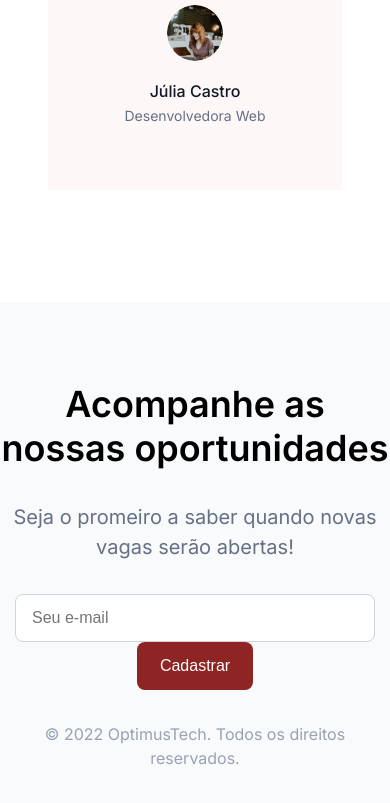
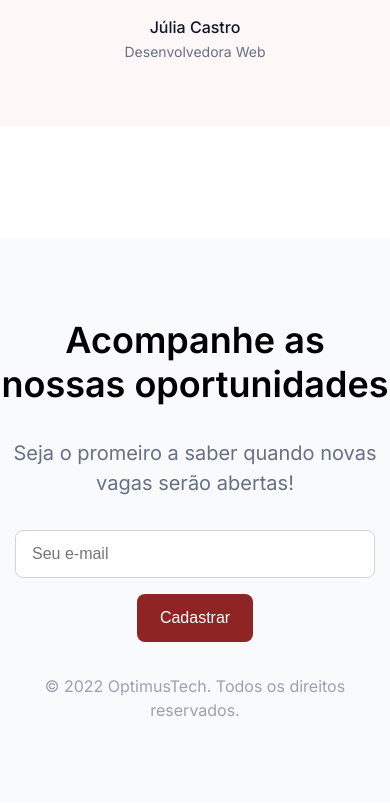
Before and after one commit to NicolasOsso/desafio-alura, a plain HTML site: page index.html in a window 390 px wide. Shown: the part 4057-4860 px from the top of the page. Drawn offline with Linux system fonts and the light colour scheme.

Commit message:
Desafio alura

```diff
--- a/assets/css/responsivo.css
+++ b/assets/css/responsivo.css
@@ -8,6 +8,14 @@
     }
     .card__vagas{
         width: 100%;
+    }
+
+    .colaboradores{
+        margin: 2rem 0 7rem 0;
+    }
+
+    .formulario__oportunidades-rodape{
+        gap: 1rem;
     }
 }
 
--- a/assets/css/rodape.css
+++ b/assets/css/rodape.css
@@ -22,6 +22,15 @@
     line-height: 30px;
 
     color: var(--texto-sobrenos);
+}
+
+
+
+.formulario__oportunidades-rodape{
+    display: flex;
+    flex-direction: row;
+    flex-wrap: wrap;
+    justify-content: center;
 }
 
 .email__formulario-oportunidades-rodape{
```
